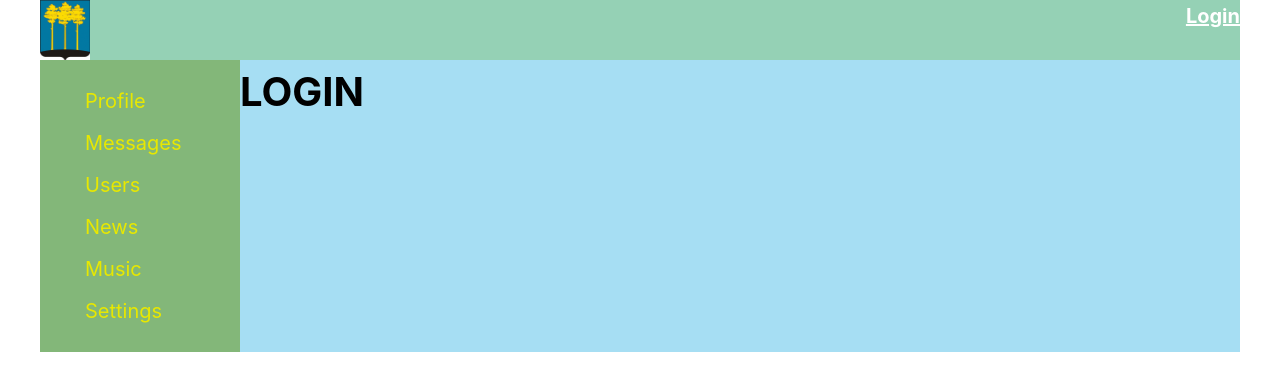
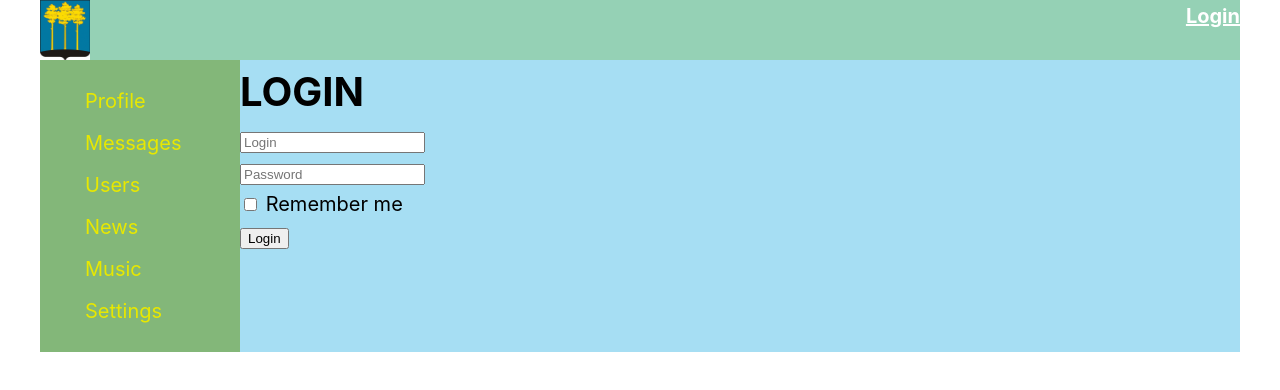
Before and after one commit to Valentin-Prokofev/TheWayOfTheSamuraiTS, a React (Create React App) app: page /login in a window 1280 px wide. Shown: the top 390 px of the page. Built offline with nearby package versions, Linux system fonts and the light colour scheme; no server answers.

Commit message:
lesson74-75

```diff
--- a/src/Redux/redux-store.tsx
+++ b/src/Redux/redux-store.tsx
@@ -22,7 +22,7 @@
 } from "./users-reduser";
 import {authReducer, setAuthUserData} from "./auth-reduser";
 import thunk from "redux-thunk";
-
+import {reducer as formReducer} from 'redux-form'
 
 export let rootReducer = combineReducers({
     profilePage: profilePageReducer,             // перечисляем за какие страницы какой редюсер отвечает
@@ -30,6 +30,7 @@
     sideBar: sideBarReducer,
     users:usersReducer,
     auth: authReducer,
+    form: formReducer
 })
 
 //типизация редакса вместе с редюсерами
--- a/src/components/Login/Login.tsx
+++ b/src/components/Login/Login.tsx
@@ -1,9 +1,43 @@
 import React from 'react';
+import {Field, InjectedFormProps, reduxForm} from "redux-form";
+
+type FormDataType = {
+    login: string
+    password: string
+    rememberMe: boolean
+}
+
+const LoginForm: React.FC<InjectedFormProps<FormDataType>> = (props) => {
+    return (
+        <form onSubmit={props.handleSubmit}>
+            <div>
+                <Field type="text" placeholder={"Login"} name={"login"} component={"input"}/>
+            </div>
+            <div>
+                <Field type="text" placeholder={"Password"} name={"password"} component={"input"}/>
+            </div>
+            <div>
+                <Field type="checkbox" component={"input"} name={"rememberMe"}/> Remember me
+            </div>
+            <div>
+                {/*<input type="text" placeholder={"Password"}/>*/}
+                <button>Login</button>
+            </div>
+        </form>
+    );
+};
+
+const LoginReduxForm = reduxForm<FormDataType>({form: "login"})(LoginForm)
 
 export const Login = () => {
+
+    const onSubmit = (formData: FormDataType) => {
+        console.log(formData)
+    }
     return (
         <div>
             <h1>LOGIN</h1>
+            <LoginReduxForm onSubmit={onSubmit}/>
         </div>
     );
-};
+}
--- a/src/components/Profile/ProfileInfo/ProfileInfo.tsx
+++ b/src/components/Profile/ProfileInfo/ProfileInfo.tsx
@@ -17,9 +17,9 @@
 }
 
 export const ProfileInfo = (props: ProfileInfoPropsType) => {
-    // if (!props.profile) {
-    //     return <Preloader/>
-    // }
+    if (!props.profile) {
+        return <Preloader/>
+    }
 
     console.log(props.profile)
     return (
--- a/src/components/Profile/ProfileInfo/ProfileStatus.tsx
+++ b/src/components/Profile/ProfileInfo/ProfileStatus.tsx
@@ -42,7 +42,17 @@
         })
     }
 
+    componentDidUpdate(prevProps: Readonly<ProfileStatusPropsType>, prevState: Readonly<{}>, snapshot?: any) {
+        if (prevProps.status !== this.props.status) {
+            this.setState({
+                status: this.props.status
+            })
+        }
+        // console.log("componentDidUpdate");
+    }
+
     render() {
+        console.log("render");
         return (
             <>
                 {!this.state.editMode &&
```
